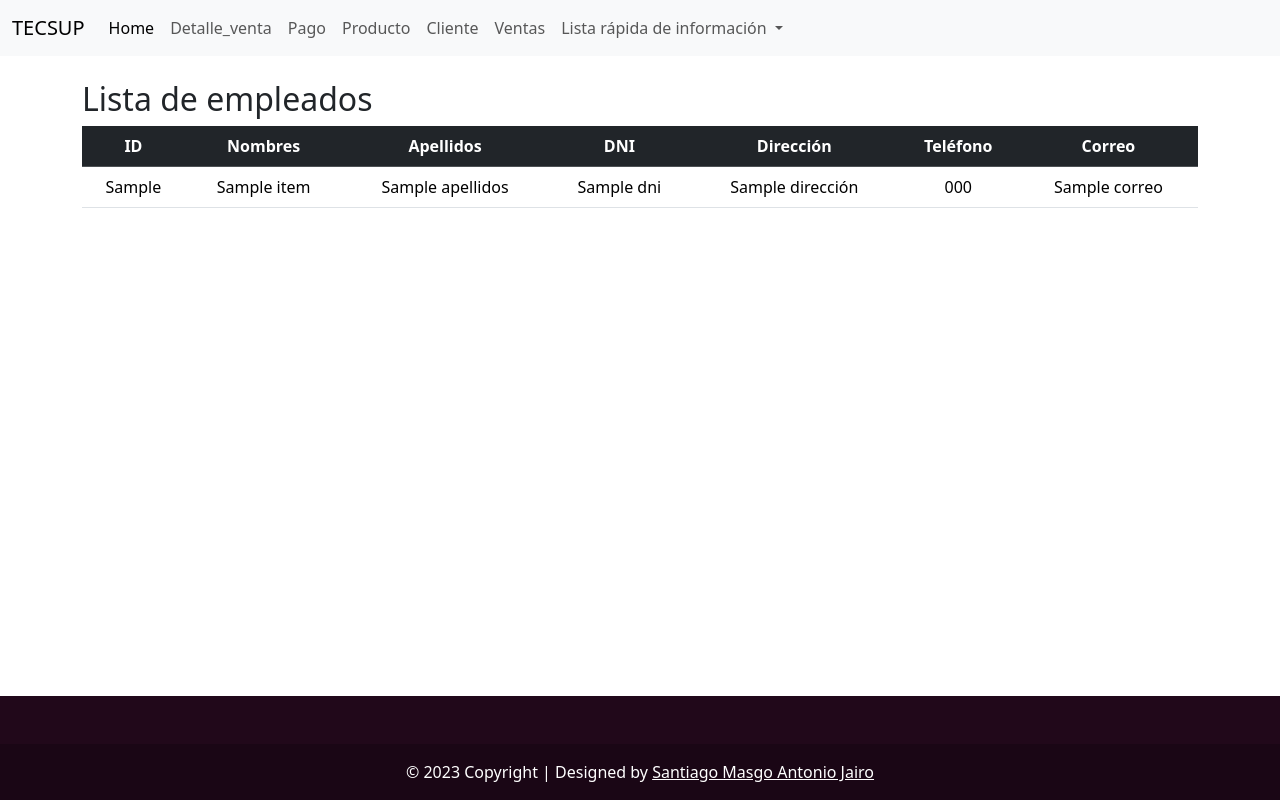
After one commit to ANTONIOS-MAJ-HE/ProyectoFinal, a Django app: page /listar_empleados/ in a window 1280 px wide. The commit adds this page. Run offline with Django 4.2, Linux system fonts and the light colour scheme; a user stored in the database is signed in; tables that the repository leaves empty hold one stand-in row (values such as "Sample post"); a database or web service that is not in the repository returns one stand-in record (values such as "Sample title"); data that the repository does not hold is empty.

Commit message:
antonio creacion y consumo de api y listado de empleados

```diff
--- a/sistema_venta/ventas/Templates/Base.html
+++ b/sistema_venta/ventas/Templates/Base.html
@@ -17,7 +17,7 @@
             <div class="collapse navbar-collapse" id="navbarTogglerDemo03">
                 <ul class="navbar-nav me-auto mb-2 mb-lg-0">
                     <li class="nav-item">
-                        <a class="nav-link active" aria-current="page" href="/profile">Home</a>
+                        <a class="nav-link active" aria-current="page" href="/">Home</a>
                     </li>
                     <li class="nav-item">
                         <a class="nav-link" href="#">Detalle_venta</a>
@@ -29,7 +29,7 @@
                         <a class="nav-link" href="/dataproducto/">Producto</a>
                     </li>
                     <li class="nav-item">
-                        <a class="nav-link" href="#">Cliente</a>
+                        <a class="nav-link" href="/dtclientes/">Cliente</a>
                     </li>
                     <li class="nav-item">
                         <a class="nav-link" href="/dtventas/">Ventas</a>
@@ -44,6 +44,7 @@
                             <li><hr class="dropdown-divider"></li>
                             <li><a class="dropdown-item" href="/dataproducto/">Lista de Productos</a></li>
                             <li><a class="dropdown-item" href="#">Lista de alumnos</a></li>
+                            <li><a class="dropdown-item" href="/listar_empleados/">Lista de empleados</a></li>
                         </ul>
                     </li>
                 </ul>
--- /dev/null
+++ b/sistema_venta/ventas/Templates/ListaEmpleados.html
@@ -0,0 +1,37 @@
+{% extends 'Base.html' %}
+{% block title %}Listado de Productos{% endblock %}
+
+{% block content %}
+
+{% endblock %}
+
+{% block body %}
+    <h2>Lista de empleados</h2>
+    <table class="table align-middle">
+        <thead class="table-dark">
+            <tr class="text-center">
+              <th scope="col">ID</th>
+              <th scope="col">Nombres</th>
+              <th scope="col">Apellidos</th>
+              <th scope="col">DNI</th>
+              <th scope="col">Dirección</th>
+              <th scope="col">Teléfono</th>
+              <th scope="col">Correo</th>
+            </tr>
+          </thead>
+          <tbody>
+            {% for empleado in empleados %}
+            <tr class="text-center">
+              <td>{{ empleado.idEmpleado }}</td>
+              <td>{{ empleado.nombres }}</td>
+              <td>{{ empleado.apellidos }}</td>
+              <td>{{ empleado.dni }}</td>
+              <td>{{ empleado.dirección }}</td>
+              <td>{{ empleado.teléfono }}</td>
+              <td>{{ empleado.correo }}</td>
+            </tr>
+            {% endfor %}
+      </tbody>
+    </table>
+</div>
+{% endblock %}
--- a/sistema_venta/ventas/urls.py
+++ b/sistema_venta/ventas/urls.py
@@ -2,6 +2,7 @@ from django.urls import path
 from django.contrib.auth import views as auth_views
 from . import views
 from django.contrib.auth.decorators import login_required
+from .views import EmpleadoListView
 
 app_name = 'ventas'
 urlpatterns = [
@@ -10,7 +11,7 @@ urlpatterns = [
 
     path('signin/', views.signin, name='signin'),
     path('signup/', views.signup, name='signup'),
-    path('profile/', views.profile, name='profile'),
+    path('', views.profile, name='profile'),
     path('signout/', views.signout, name='signout'),
     path('accounts/login/', auth_views.LoginView.as_view(template_name='Profile.html'), name='profile'),
 
@@ -35,7 +36,7 @@ urlpatterns = [
     path('pagos/eliminar/<int:idPago>/', login_required(views.eliminar_pago), name='eliminar_pago'),
     path('pagos/editar/<int:id_pago>/', login_required(views.editar_pago), name='editar_pago'),
 
-     ##clientes--------------------------------------
+    ##clientes--------------------------------------
 
     path('dtclientes/', login_required(views.listado_cliente), name='clientes'),
     path('clientes/', login_required(views.clientes), name='clientes'),
@@ -46,5 +47,8 @@ urlpatterns = [
     path('dtclientes/eliminarcliente/<int:idCliente>/', login_required(views.eliminar_cliente), name='eliminar_cliente'),
     path('dtclientes/editarcliente/<int:idCliente>/', login_required(views.editar_cliente), name='editar_cliente'),
 
+    ##empleados API--------------------------------------
 
+    path('empleados/', EmpleadoListView.as_view(), name='lista-empleados'),  #link del archivo json: http://localhost:8020/empleados/
+    path('listar_empleados/', login_required(views.listar_empleados), name='listar_empleados'), #consumo de la api
 ]
--- a/sistema_venta/ventas/views.py
+++ b/sistema_venta/ventas/views.py
@@ -7,6 +7,9 @@ from django.db.models import Q
 from datetime import datetime
 from django.contrib import messages
 from .forms import PagoForm
+import requests
+from rest_framework import generics
+from .serializers import EmpleadoSerializer
 
 ##Login-------------------------------------
 
@@ -41,7 +44,7 @@ def signin(request):
         user = authenticate(request, username=username, password=password)
         if user is not None:
             login(request, user)
-            return redirect('/profile') #profile
+            return redirect('/') #profile
         else:
             msg = 'Error Credenciales'
             form = AuthenticationForm(request.POST)
@@ -55,7 +58,7 @@ def profile(request):
 
 def signout(request):
     logout(request)
-    return redirect('/profile')
+    return redirect('/')
 
 ##Productos--------------------------------
 
@@ -319,3 +322,19 @@ def  editar_cliente(request, idCliente):
         return redirect('/')
 
     return render(request, 'ClienteEditar.html', {'cliente': cliente})
+
+#listado de empleados por API
+
+class EmpleadoListView(generics.ListAPIView):
+    queryset = Empleado.objects.all()
+    serializer_class = EmpleadoSerializer
+
+def listar_empleados(request):
+    # Realiza una solicitud GET a la API para obtener la lista de empleados
+    response = requests.get('http://localhost:8020/empleados/')
+    if response.status_code == 200:
+        empleados = response.json()
+    else:
+        empleados = []
+
+    return render(request, 'ListaEmpleados.html', {'empleados': empleados})
```
Also changed, not shown: sistema_venta/ventas/serializers.py (added, +8 -0 lines), sistema_venta/ventas/Templates/rest_framework/api.html (added).
